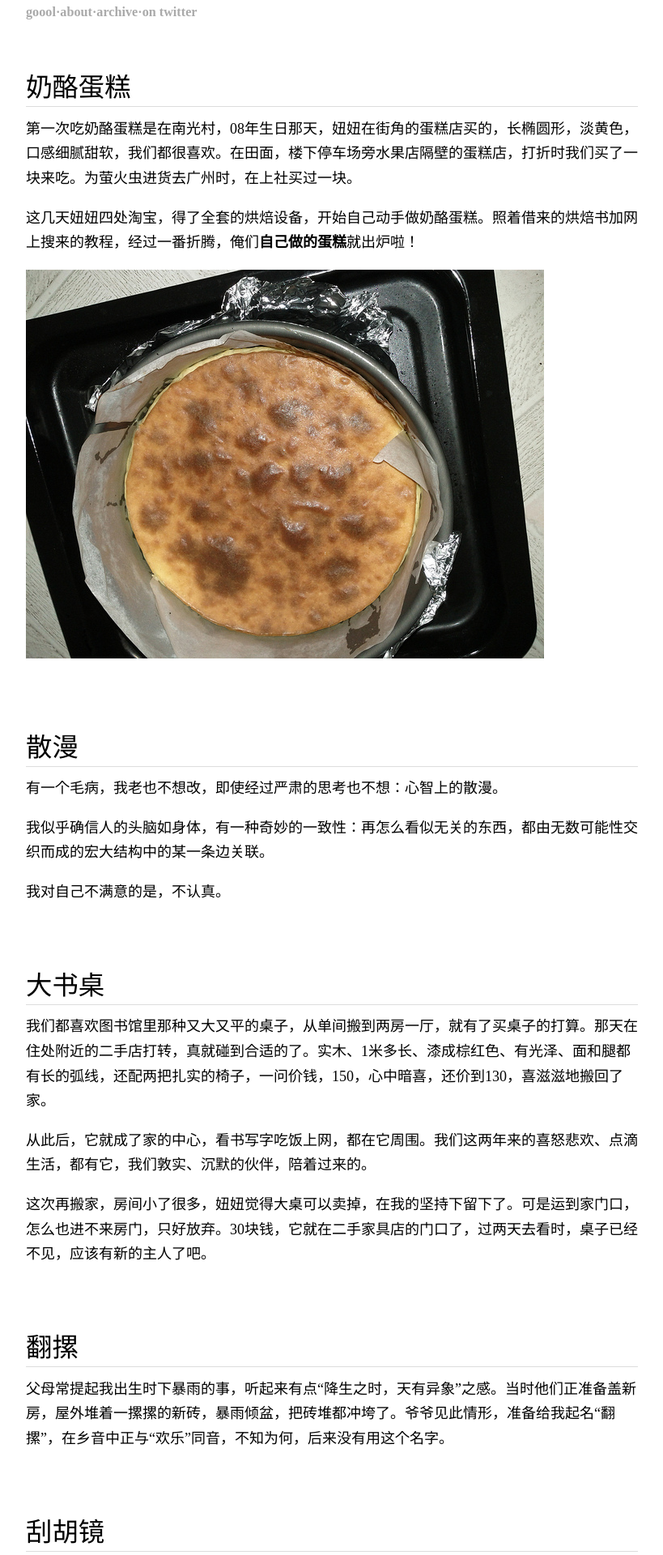
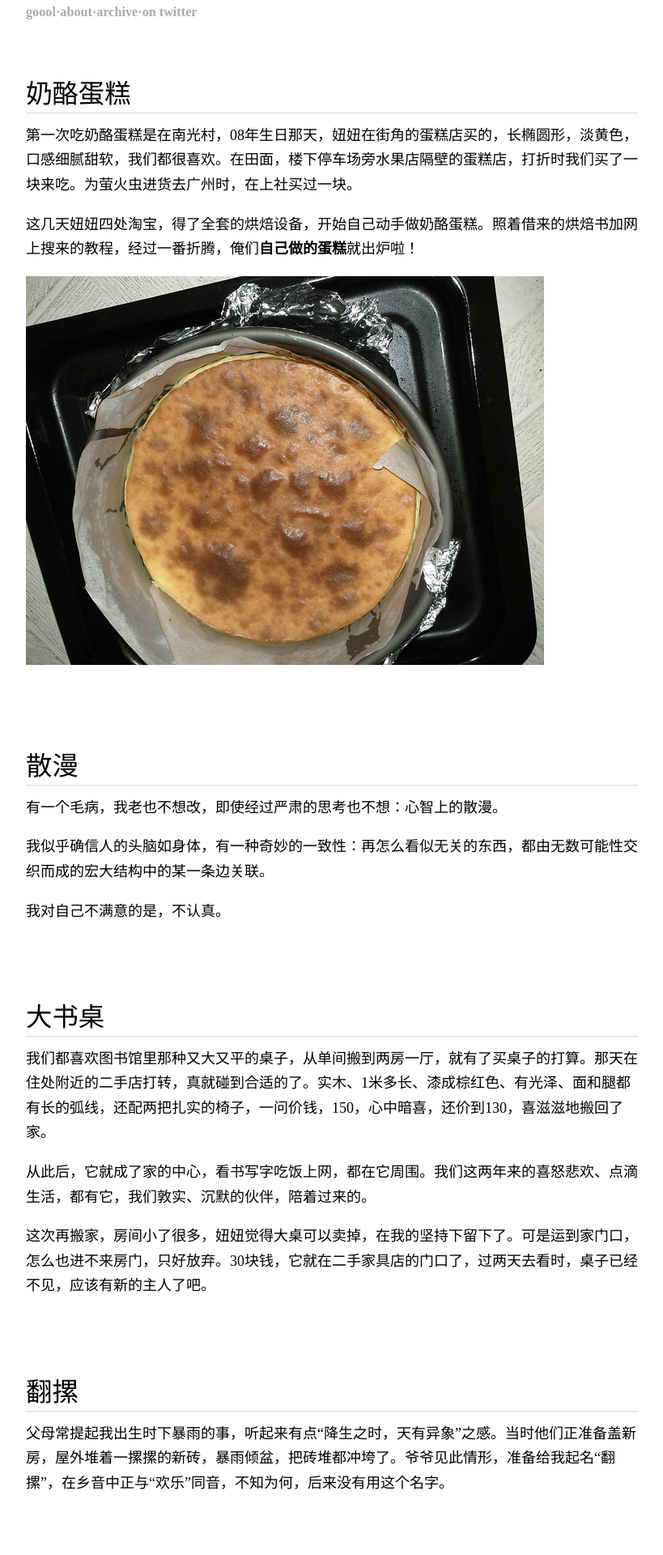
Before and after one commit to goool/goool.github.com, a Jekyll site: the page built from index.html, in a window 1280 px wide. Shown: the top 1920 px of the page at 81% size, without its empty margins (230-1049 px from the left). Built offline with Jekyll 4.4.1, drawn with Linux system fonts in a browser that asks for light colours; the list of posts is cut into pages by our own code.

Commit message:
间距改为4.2em

```diff
--- a/css/screen.css
+++ b/css/screen.css
@@ -37,7 +37,7 @@ h1 {
     line-height: 1.3em;
     margin-top: 0;
     padding-top: 0.3em;
-    padding-bottom: 60px;
+    padding-bottom: 4.2em;
 }
 .menubar a {
     color: #aaaaaa;
@@ -88,7 +88,7 @@ h1 {
 .nextPage {
     float: right;
 }
-.article { padding-bottom: 60px; }
+.article { padding-bottom: 4.2em; }
 .title a {
     color: black;
     text-decoration: none;
```
